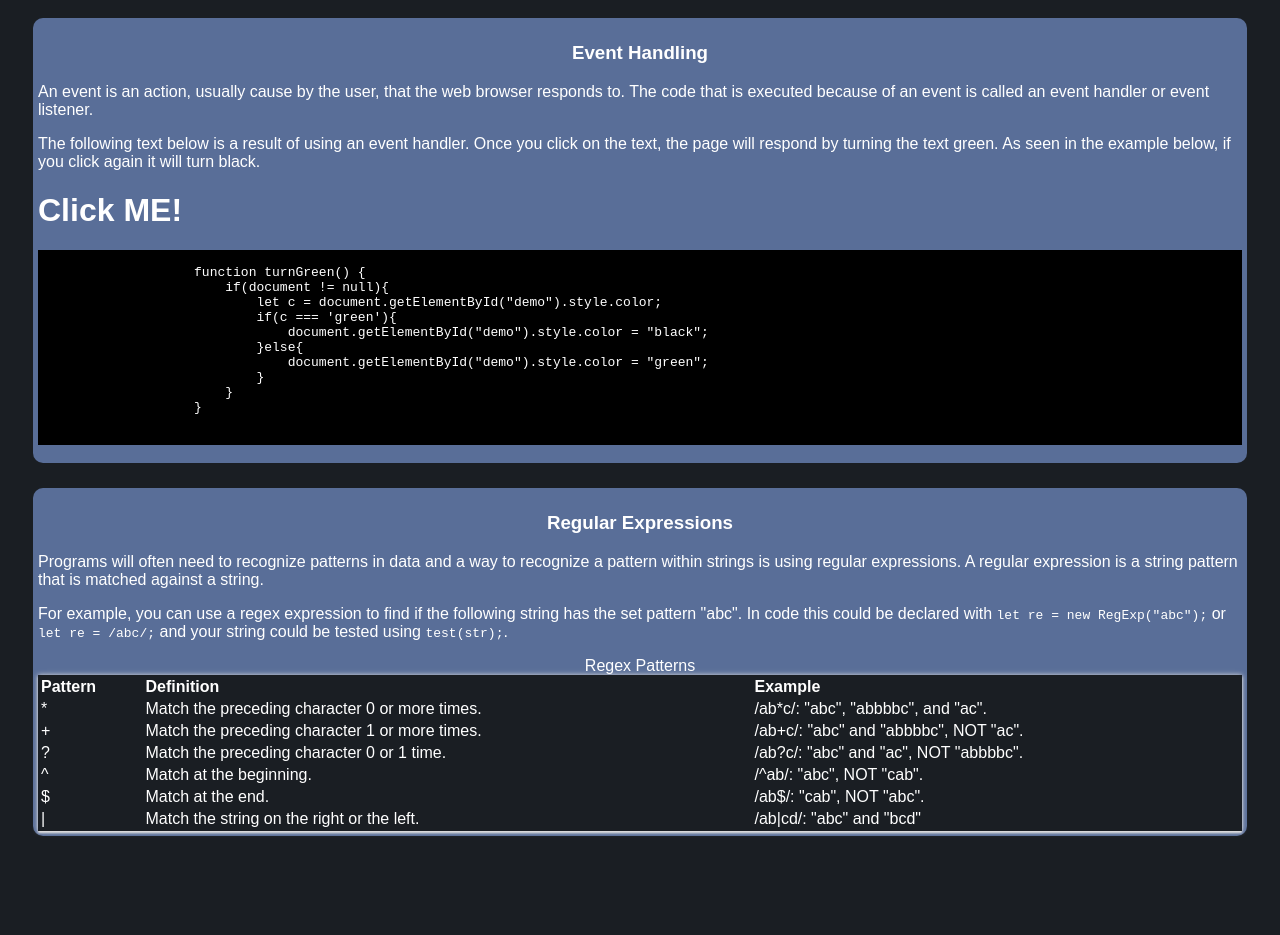
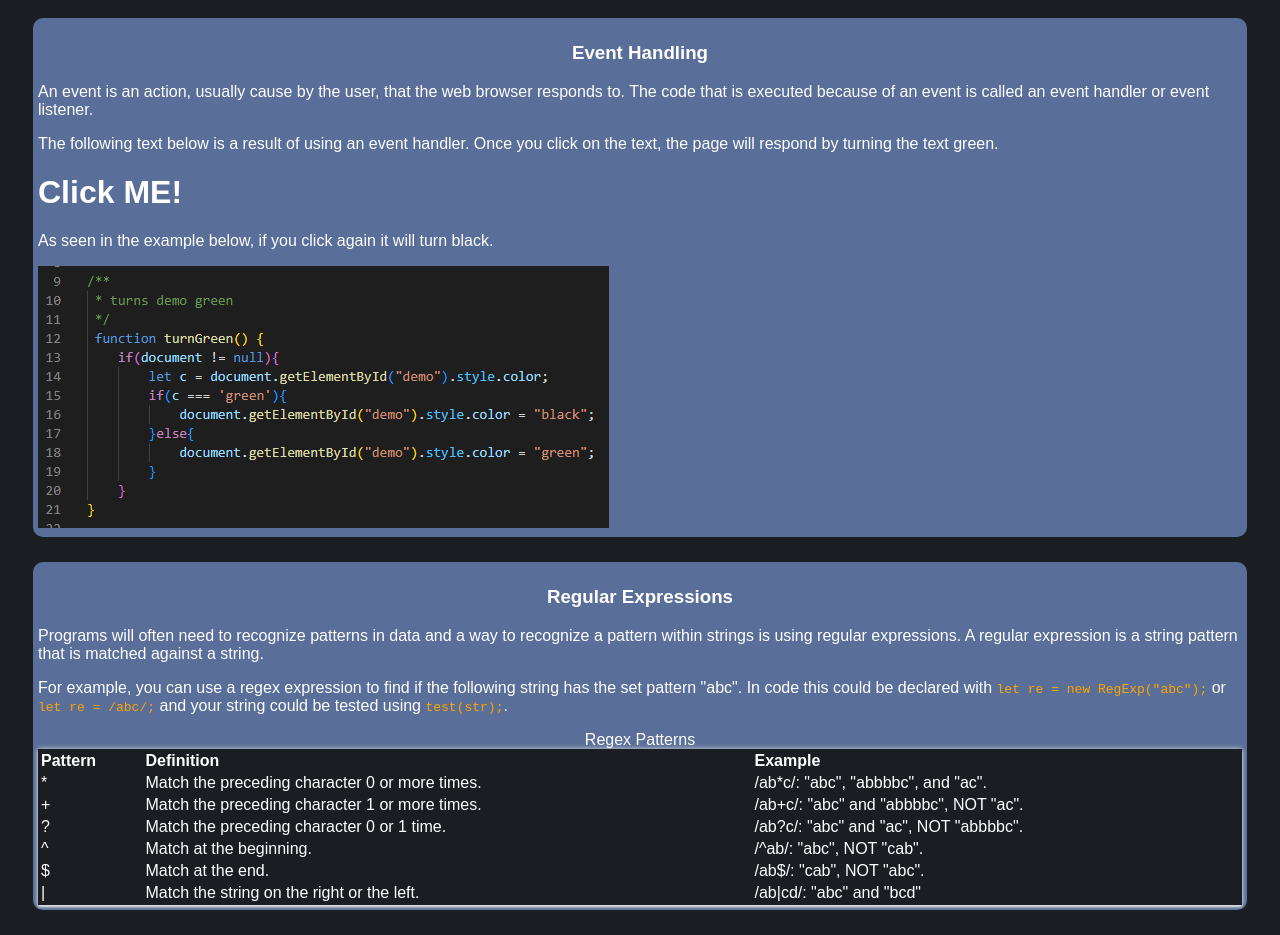
Before and after one commit to cs401-fall2022/lesson14-samfarmer1, a website: page index.html in a window 1280 px wide. Shown: the part 3180-4115 px from the top of the page. Before the commit the page ends 4041 px from the top, so only its background shows below. Drawn offline with Linux system fonts and the light colour scheme.

Commit message:
add turnGreen snapshot

```diff
--- a/index.html
+++ b/index.html
@@ -286,7 +286,6 @@
             <p>
                 The following text below is a result of using an event handler. Once you
                 click on the text, the page will respond by turning the text green.
-                As seen in the example below, if you click again it will turn black.
             </p>
             <h1 id="demo" onclick="turnGreen()">Click ME!</h1>
             <script type="module">
@@ -294,20 +293,8 @@
                 window.turnGreen = turnGreen;
                 document.turnGreen = turnGreen;
             </script>
-            <pre class="highlight">
-                <code class="language-typescript">
-                    function turnGreen() {
-                        if(document != null){
-                            let c = document.getElementById("demo").style.color;
-                            if(c === 'green'){
-                                document.getElementById("demo").style.color = "black";
-                            }else{
-                                document.getElementById("demo").style.color = "green";
-                            }
-                        }
-                    }
-                </code>
-            </pre>
+            <p>As seen in the example below, if you click again it will turn black.</p>
+            <img src="img\snap_turnGreen.png", alt="Source code">
         </div>
         <div class="regex" id="regex">
             <h3 class="h3">Regular Expressions</h3>
@@ -318,8 +305,9 @@
             </p>
             <p>For example, you can use a regex expression to find if the following string has the
                 set pattern "abc". In code this could be declared with
-                <code>let re = new RegExp("abc");</code> or <code>let re = /abc/;</code> and your string
-                could be tested using <code>test(str);</code>.
+                <span style="color:orange"><code>let re = new RegExp("abc");</code></span> or
+                <span style="color:orange"><code>let re = /abc/;</code></span> and your string
+                could be tested using <span style="color:orange"><code>test(str);</code></span>.
             </p>
             <table>
                 <caption>Regex Patterns</caption>
```
Also changed, not shown: img/snap_turnGreen.png (added).
